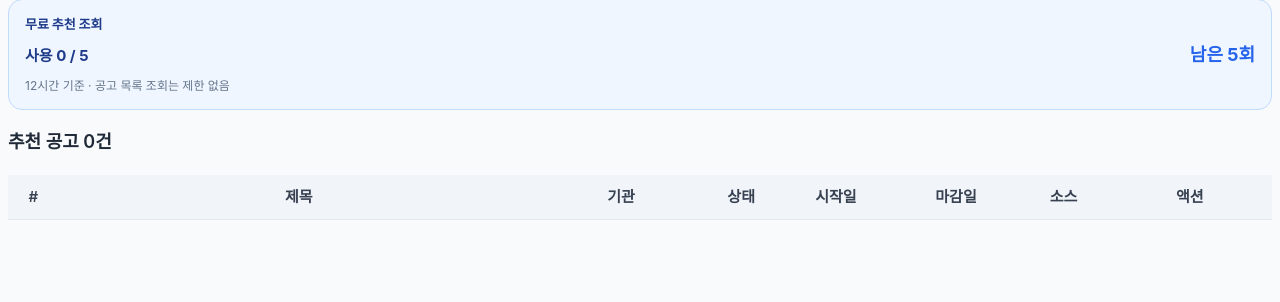
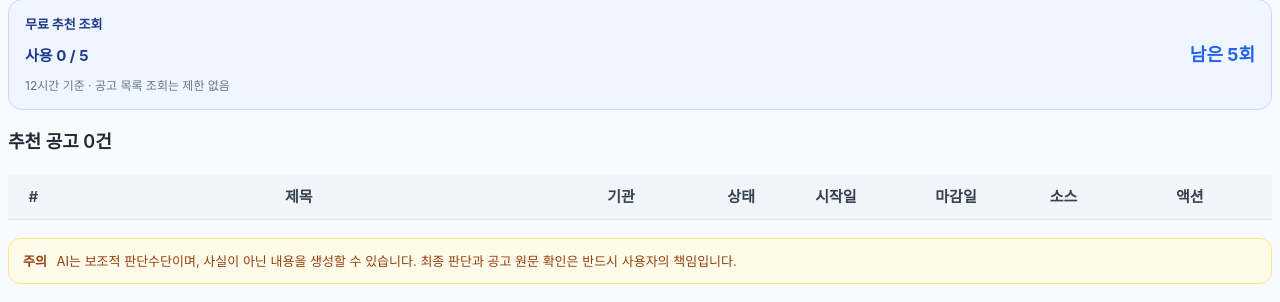
Before and after one commit to hover9710-beep/Job-bizgov-platform, a Flask app: page / in a window 1280 px wide. Shown: the part 702-1004 px from the top of the page. Before the commit the page ends 922 px from the top, so only its background shows below. Run offline with Flask 3, Linux system fonts and the light colour scheme; data that the repository does not hold is empty; some web fonts are replaced.

Commit message:
feat: AI 보조 판단 및 사용자 책임 고지 추가
Made-with: Cursor

```diff
--- a/templates/new.html
+++ b/templates/new.html
@@ -283,6 +283,18 @@
         .usage-mini-row { display: flex; justify-content: space-between; align-items: center; font-size: 15px; font-weight: 700; }
         .usage-mini-row strong { color: #2563eb; font-size: 18px; }
         .usage-mini-sub { margin-top: 6px; font-size: 12px; color: #64748b; }
+
+        .ai-disclaimer {
+            margin: 18px 0;
+            padding: 12px 14px;
+            border: 1px solid #fde68a;
+            background: #fffbeb;
+            color: #92400e;
+            border-radius: 12px;
+            font-size: 13px;
+            line-height: 1.55;
+        }
+        .ai-disclaimer strong { margin-right: 6px; font-weight: 900; }
 
         @media (max-width: 700px) {
           /* 테이블 카드형 */
@@ -754,6 +766,11 @@
         {% endfor %}
         </tbody>
     </table>
+    <div class="ai-disclaimer">
+        <strong>주의</strong>
+        AI는 보조적 판단수단이며, 사실이 아닌 내용을 생성할 수 있습니다.
+        최종 판단과 공고 원문 확인은 반드시 사용자의 책임입니다.
+    </div>
     {% endif %}
 
 <script>
```
Also changed, not shown: templates/limit_exceeded.html (+17 -0 lines), templates/project_detail.html (+19 -0 lines), templates/recommend.html (+19 -0 lines).
